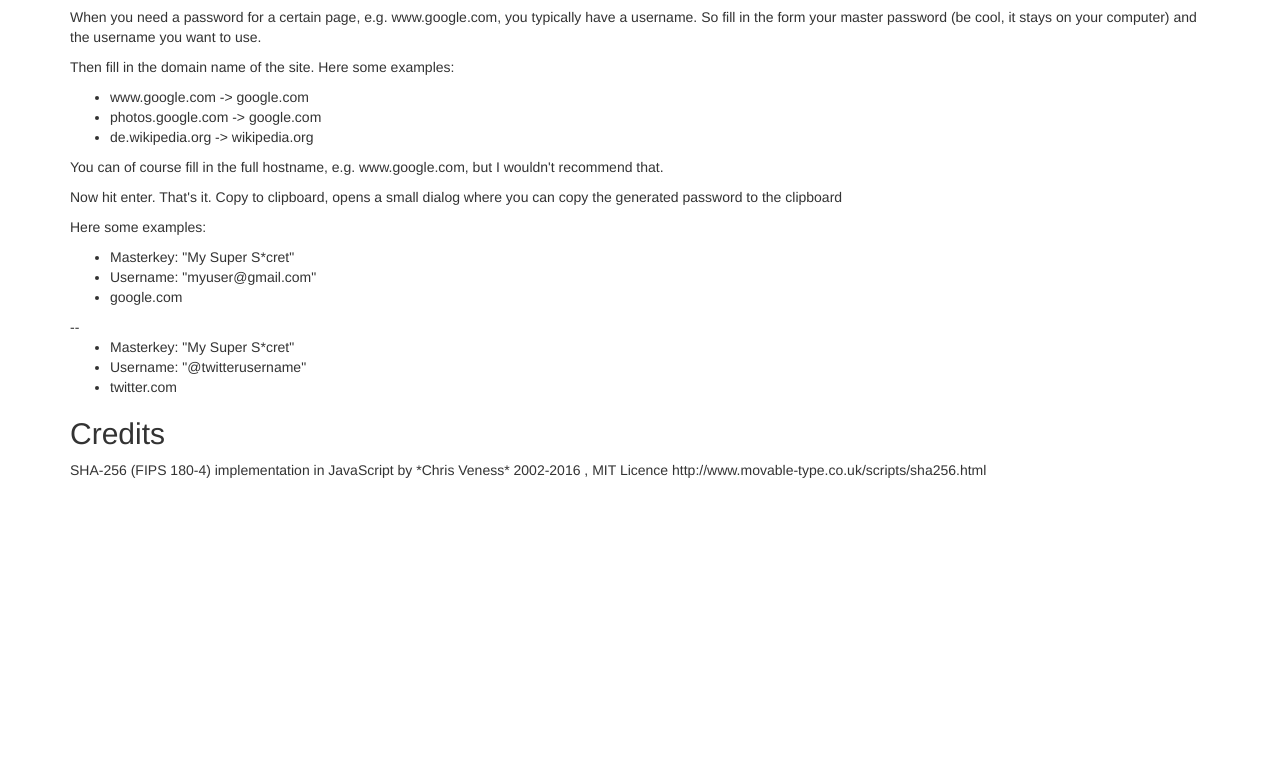
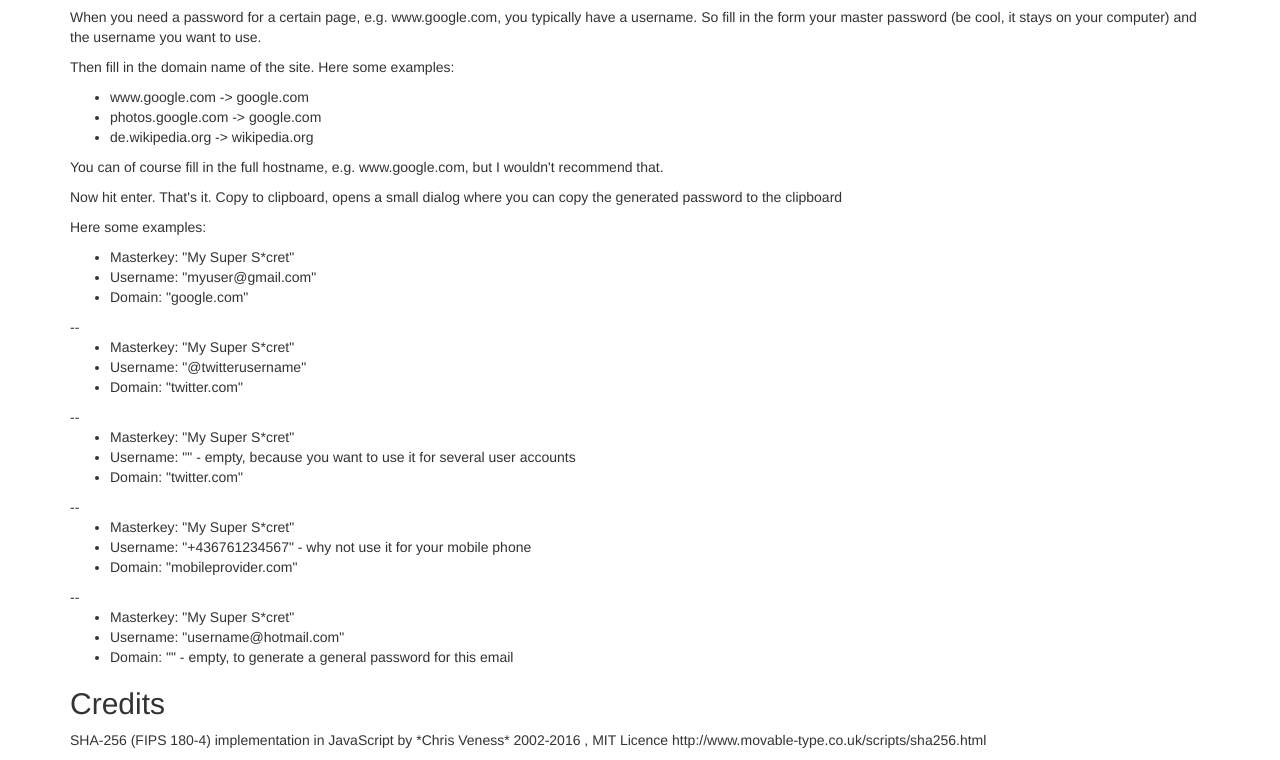
Before and after one commit to coffeemug13/passwrd, a plain HTML site: page help.html in a window 1280 px wide. Shown: the part 431-1191 px from the top of the page. Before the commit the page ends 921 px from the top, so only its background shows below. Drawn offline with nearby package versions, Linux system fonts and the light colour scheme.

Commit message:
Update help.html

```diff
--- a/help.html
+++ b/help.html
@@ -71,13 +71,31 @@
           <ul>
             <li>Masterkey: "My Super S*cret"</li>
             <li>Username: "myuser@gmail.com"</li>
-            <li>google.com</li>
+            <li>Domain: "google.com"</li>
           </ul>
           --
           <ul>
             <li>Masterkey: "My Super S*cret"</li>
             <li>Username: "@twitterusername"</li>
-            <li>twitter.com</li>
+            <li>Domain: "twitter.com"</li>
+          </ul>
+          --
+          <ul>
+            <li>Masterkey: "My Super S*cret"</li>
+            <li>Username: "" - empty, because you want to use it for several user accounts</li>
+            <li>Domain: "twitter.com"</li>
+          </ul>
+          --
+          <ul>
+            <li>Masterkey: "My Super S*cret"</li>
+            <li>Username: "+436761234567" - why not use it for your mobile phone</li>
+            <li>Domain: "mobileprovider.com"</li>
+          </ul>
+          --
+          <ul>
+            <li>Masterkey: "My Super S*cret"</li>
+            <li>Username: "username@hotmail.com"</li>
+            <li>Domain: "" - empty, to generate a general password for this email</li>
           </ul>
         </p>
         <h2>Credits</h2>
```
